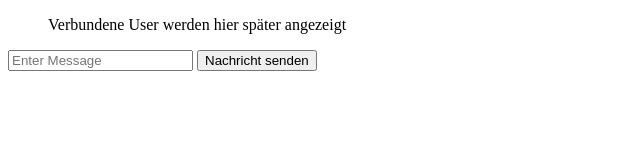
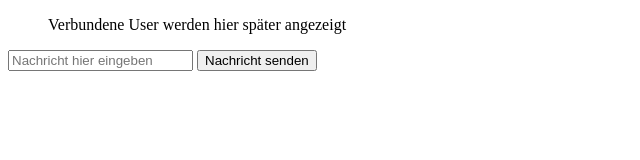
Before and after one commit to sricter/webengineering, a plain HTML site: page frontend/chat.html in a window 1280 px wide. Shown: the full height of the page, 0-640 px from the left. Drawn offline with nearby package versions, Linux system fonts and the light colour scheme; no server answers.

Commit message:
html edits

```diff
--- a/frontend/chat.html
+++ b/frontend/chat.html
@@ -4,7 +4,7 @@
   <meta charset="UTF-8">
   <meta name="viewport" content="width=device-width, initial-scale=1.0">
   <link rel="stylesheet" href="style.css">
-  <link rel="shortcut icon" type="image/jpg" href=”favicon.png”/>
+  <link rel="icon" type="image/x-icon" href="/images/favicon.ico">
   <title>Chat</title>
 </head>
 <body>
@@ -19,7 +19,7 @@
                 <input
                   id="chatmessage"
                   type="text"
-                  placeholder="Enter Message"
+                  placeholder="Nachricht hier eingeben"
                   required
                   autocomplete="off"
                 />
```
Also changed, not shown: frontend/index.html (+1 -0 lines), images/favicon.ico (renamed from favicon.png).
